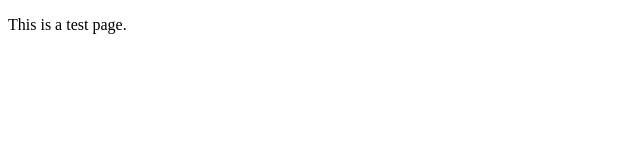
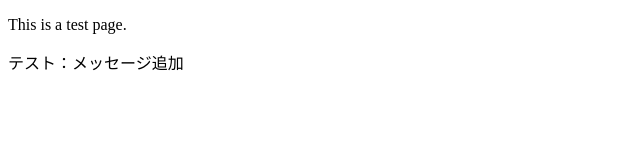
Before and after one commit to hanaki-tn/test-repo, a plain HTML site: page index.html in a window 1280 px wide. Shown: the whole page, without its empty margins (0-640 px from the left). Drawn offline with Linux system fonts and the light colour scheme.

Commit message:
Update index.html
テストのための変更

```diff
--- a/index.html
+++ b/index.html
@@ -7,5 +7,6 @@
 </head>
 <body>
     <p>This is a test page.</p>
+    <p>テスト：メッセージ追加</p>
 </body>
 </html>
```
